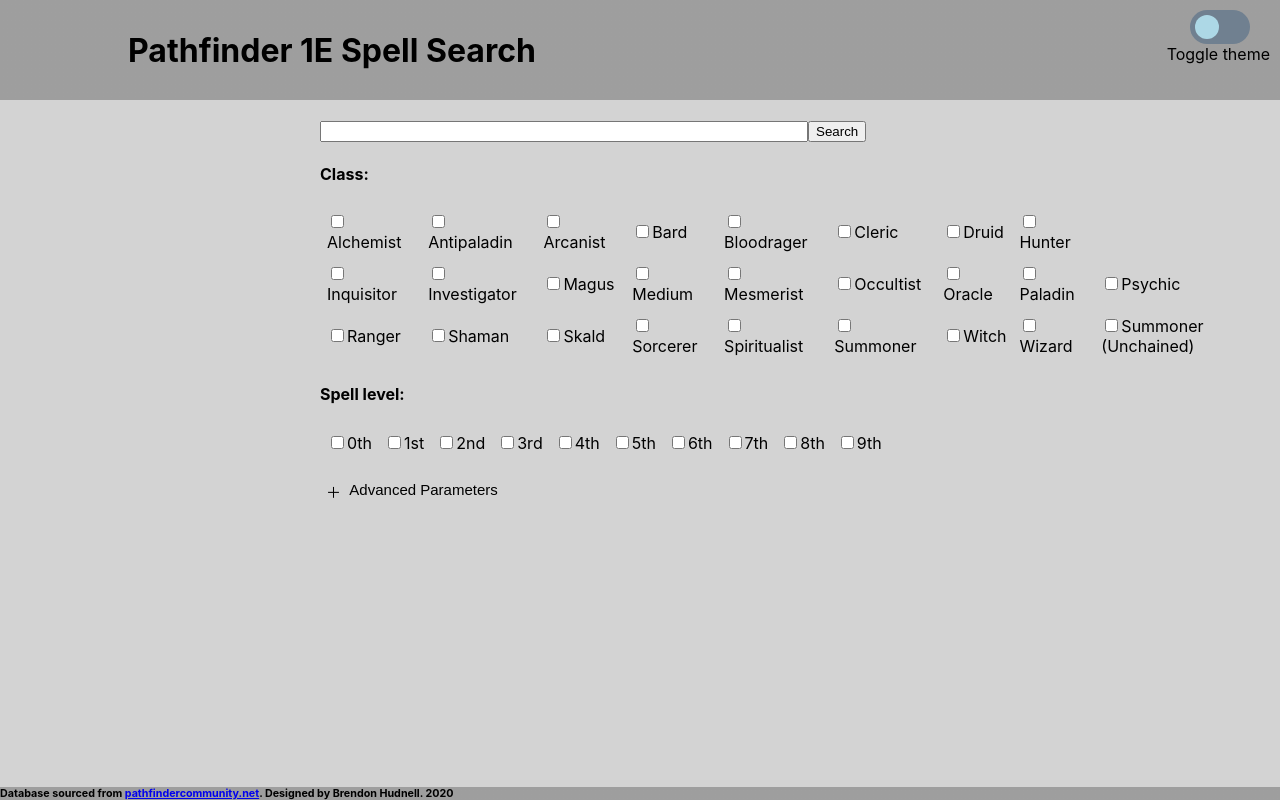
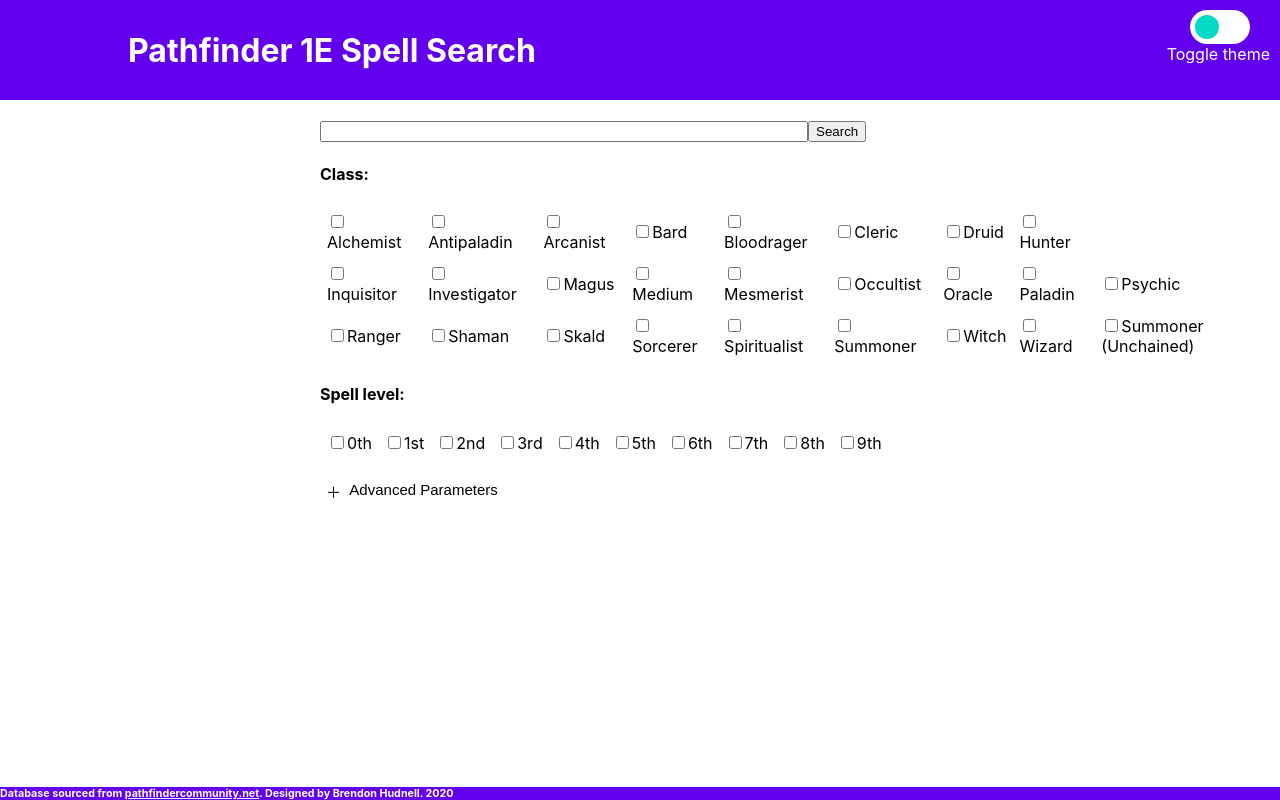
Before and after one commit to bhudnell/pf1-spells, a React (Create React App) app in the folder client/: page / in a window 1280 px wide. Built offline with nearby package versions, Linux system fonts and the light colour scheme.

Commit message:
Some more theming work

```diff
--- a/client/src/App.scss
+++ b/client/src/App.scss
@@ -1,15 +1,34 @@
 :root {
-  --mainColor: lightgrey;
+  --color-primary: #6200ee;
+  --color-primary-variant: #3700b3;
+  --color-secondary: #03dac6;
+  --color-secondary-variant: #018786;
+  --color-background: #ffffff;
+  --color-error: #b00020;
+  --color-on-primary: #ffffff;
+  --color-on-secondary: #000000;
+  --color-on-background: #000000;
+  --color-on-error: #ffffff;
 }
 
-:root[theme='dark'] {
-  --mainColor: darkgrey;
+:root[theme="dark"] {
+  --color-primary: #bb86fc;
+  --color-primary-variant: #3700b3;
+  --color-secondary: #03dac6;
+  --color-secondary-variant: #03dac6;
+  --color-background: #121212;
+  --color-error: #cf6679;
+  --color-on-primary: #000000;
+  --color-on-secondary: #000000;
+  --color-on-background: #ffffff;
+  --color-on-error: #000000;
 }
 
 .App {
-  background: var(--mainColor);
+  background: var(--color-background);
   display: flex;
   flex-direction: column;
+  color: var(--color-on-background);
 }
 
 html {
@@ -24,30 +43,43 @@
 
 header {
   margin: 0;
-  padding: .67em 0 .67em 10%;
-  background:
-    linear-gradient(
+  padding: 0.67em 0 0.67em 10%;
+  background: var(--color-primary);
+  /*linear-gradient(
       to top,
       rgba(0, 0, 0, 0.25),
       rgba(0, 0, 0, 0.25)
     )
-    var(--mainColor);
+    var(--color-background);*/
+
+  span {
+    color: var(--color-on-primary);
+  }
 }
 
 footer {
   flex-shrink: 0;
-  background:
-    linear-gradient(
+  background: var(--color-primary);
+  /*linear-gradient(
       to top,
       rgba(0, 0, 0, 0.25),
       rgba(0, 0, 0, 0.25)
     )
-    var(--mainColor);
+    var(--color-background);*/
 }
 
 h1,
 h6 {
   margin: 0;
+  color: var(--color-on-primary);
+}
+
+h4 {
+  color: var(--color-on-background);
+}
+
+a {
+  color: var(--color-on-primary);
 }
 
 .content {
@@ -68,27 +100,31 @@
 
 th.bordered,
 td.bordered {
-  border-bottom: 1px solid black;
-  border-right: 1px solid black;
+  border-bottom: 1px solid;
+  border-right: 1px solid;
+  border-color: var(--color-on-background);
 }
 
 table.bordered {
   border-spacing: 0;
-  border-left: 1px solid black;
+  border-left: 1px solid;
+  border-color: var(--color-on-background);
 }
 
 th.bordered {
-  border-top: 1px solid black;
+  border-top: 1px solid;
   position: sticky;
   top: 0;
-  background:
-    linear-gradient(
+  background: var(--color-primary);
+  /*linear-gradient(
       to top,
       rgba(0, 0, 0, 0.25),
       rgba(0, 0, 0, 0.25)
     )
-    var(--mainColor);
+    var(--color-background);*/
   cursor: pointer;
+  color: var(--color-on-primary);
+  border-color: var(--color-on-primary);
 }
 
 td.bordered {
@@ -100,8 +136,9 @@
 }
 
 td.expand {
-  border-right: 1px solid black;
-  border-bottom: 1px solid black;
+  border-right: 1px solid;
+  border-bottom: 1px solid;
+  border-color: var(--color-on-background);
   padding: 15px;
 }
 
@@ -128,25 +165,26 @@
 }
 
 .descendingSort:after {
-    content: '\23F6'; /* Unicode character for upside down triangle */
+  content: "\23F6"; /* Unicode character for upside down triangle */
 }
 
 .ascendingSort:after {
-    content: '\23F7'; /* Unicode character for rightside up triangle */
+  content: "\23F7"; /* Unicode character for rightside up triangle */
 }
 
 .collapsible {
   vertical-align: middle;
   text-align: left;
   cursor: pointer;
-  background-color: var(--mainColor);
+  background-color: var(--color-background);
   border: none;
   outline: none;
   font-size: 15px;
+  color: var(--color-on-background);
 }
 
 .collapsible:after {
-  content: '\FF0B'; /* Unicode character for "plus" sign (+) */
+  content: "\FF0B"; /* Unicode character for "plus" sign (+) */
   float: left;
 }
 
@@ -171,7 +209,7 @@
   height: 34px;
   border-radius: 34px;
   text-align: center;
-	background-color: slateGray;
+  background-color: var(--color-background);
 
   // slider circle
   span {
@@ -187,9 +225,9 @@
     left: 5px;
     width: 24px;
     height: 24px;
-		content: '';
+    content: "";
     border-radius: 50%;
-		background-color: lightBlue;
+    background-color: var(--color-secondary);
   }
 }
 
@@ -200,7 +238,7 @@
 }
 
 .themeSwitchInput:checked ~ .themeSwitchLabel {
-		background-color: lightSlateGray;
+  background-color: var(--color-background);
 
   span::after {
     -webkit-transform: translateX(26px);
```
Lines whose indentation alone changed are shown as unchanged.
